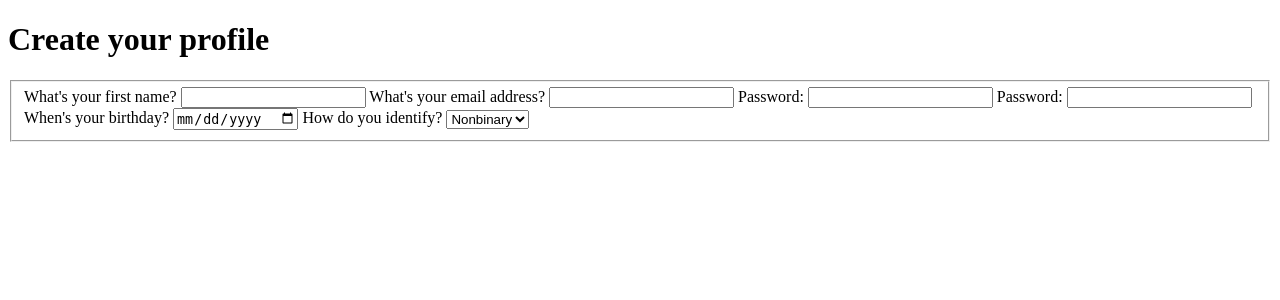
After one commit to lexach91/DateLoc, a Django app: template profiles/templates/profiles/new_profile.html in a window 1280 px wide. The commit adds this page. Shown: the top 300 px of the page. Run offline with Django 3.2, Linux system fonts and the light colour scheme; the template is opened without the code that fills it, so the values that code supplies are empty; parts of the project's set-up code (start-up, migrations or seed data) failed here and were passed over.

Commit message:
Add new profile form

```diff
--- a/home/templates/home/home.html
+++ b/home/templates/home/home.html
@@ -16,8 +16,8 @@
         <h1>Tryst</h1>
         <h2>Catchy Slogan</h2>
         <div>
-            <button type="button" id="create-account-btn" class="center, homepage-btn">Create account</button>
-            <button type="button" id="sign-in-btn" class="center, homepage-btn">Sign in</button>
+            <a href="#" id="create-account-btn" class="center, homepage-btn">Create account</a>
+            <a href="#" id="create-account-btn" class="center, homepage-btn">Sign in</a>
         </div>
     </div>
 
--- /dev/null
+++ b/profiles/templates/profiles/new_profile.html
@@ -0,0 +1,46 @@
+<!DOCTYPE html>
+<html lang="en">
+
+<head>
+    <meta charset="UTF-8">
+    <meta http-equiv="X-UA-Compatible" content="IE=edge">
+    <meta name="viewport" content="width=device-width, initial-scale=1.0">
+    <title>Create your Profile</title>
+</head>
+
+<body>
+    <h1>Create your profile</h1>
+    <form action="" method="post">
+        <fieldset>
+            <label for="fname">What's your first name?</label>
+            <input type="text" name="fname" id="fname" required>
+
+            <label for="email">What's your email address?</label>
+            <input type="email" name="email" id="email" required>
+
+            <label for="password">Password:</label>
+            <input type="password" name="password" id="password" required>
+
+            <label for="confirm-password">Password:</label>
+            <input type="password" name="confirm-password" id="confirm-password" required>
+
+            <label for="dob">When's your birthday?</label min="2004-02-24" required>
+            <input type="date" name="dob" id="dob">
+
+            <label for="gender">How do you identify?</label>
+            <select name="gender" id="gender">
+                <option value="nonbinary">Nonbinary</option>
+                <option value="woman">Woman</option>
+                <option value="man">Man</option>
+                <option value="other">Other</option>
+
+            </select>
+            <div id="ifYes" style="display: none;">
+                <label for="other-gender">How do you identify?</label>
+                <input type="text" id="other-gender" name="car">
+            </div>
+        </fieldset>
+    </form>
+</body>
+
+</html>
--- a/static/css/base.css
+++ b/static/css/base.css
@@ -14,6 +14,11 @@ body {
 
 h1 {
     margin: 0px;
+}
+
+a {
+    text-decoration: none;
+    color: inherit;
 }
 
 #flex-container {
```
Also changed, not shown: profiles/templates/profiles/existing_profiles.html (renamed from profiles/templates/profiles/profiles.html).
